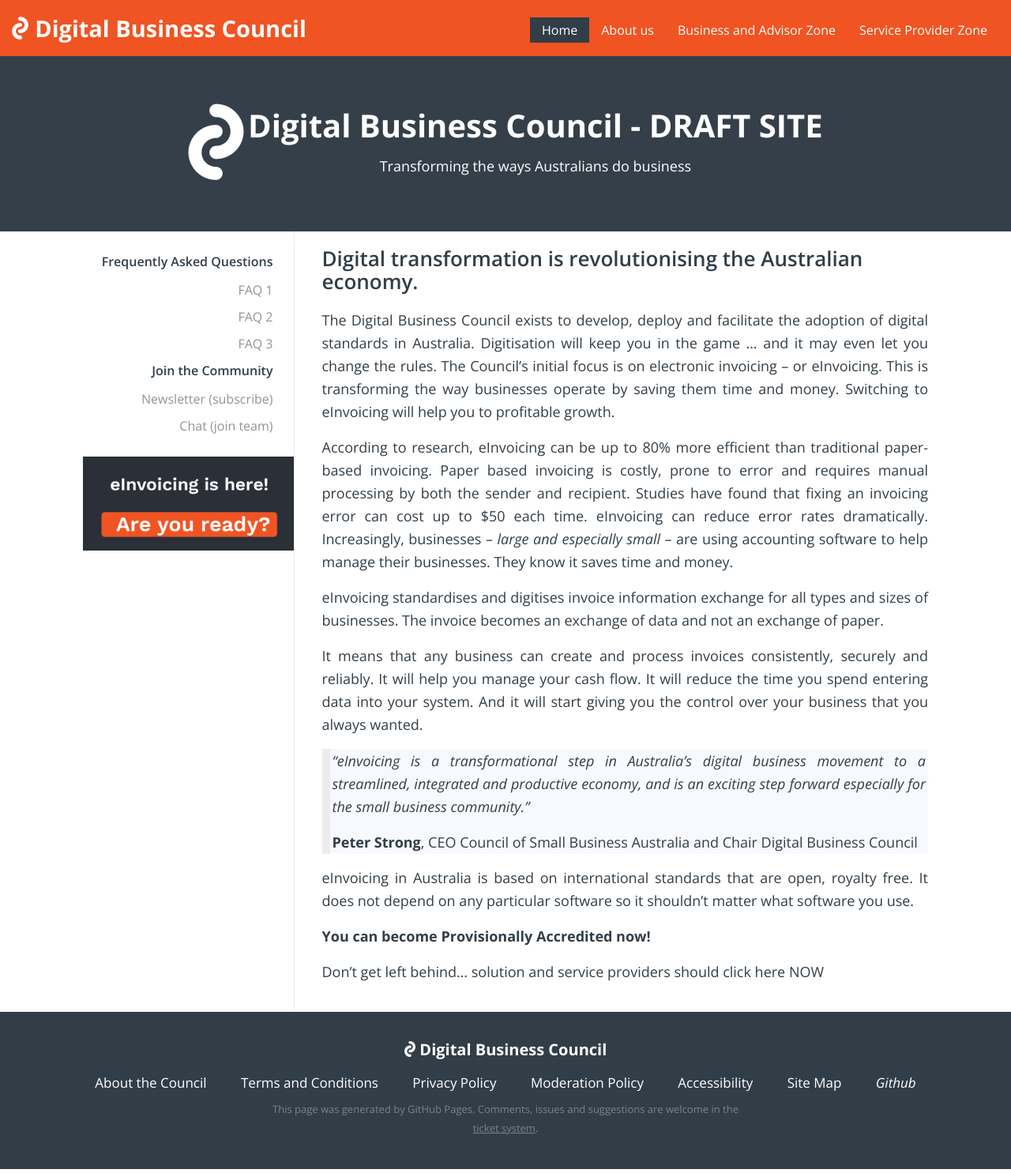
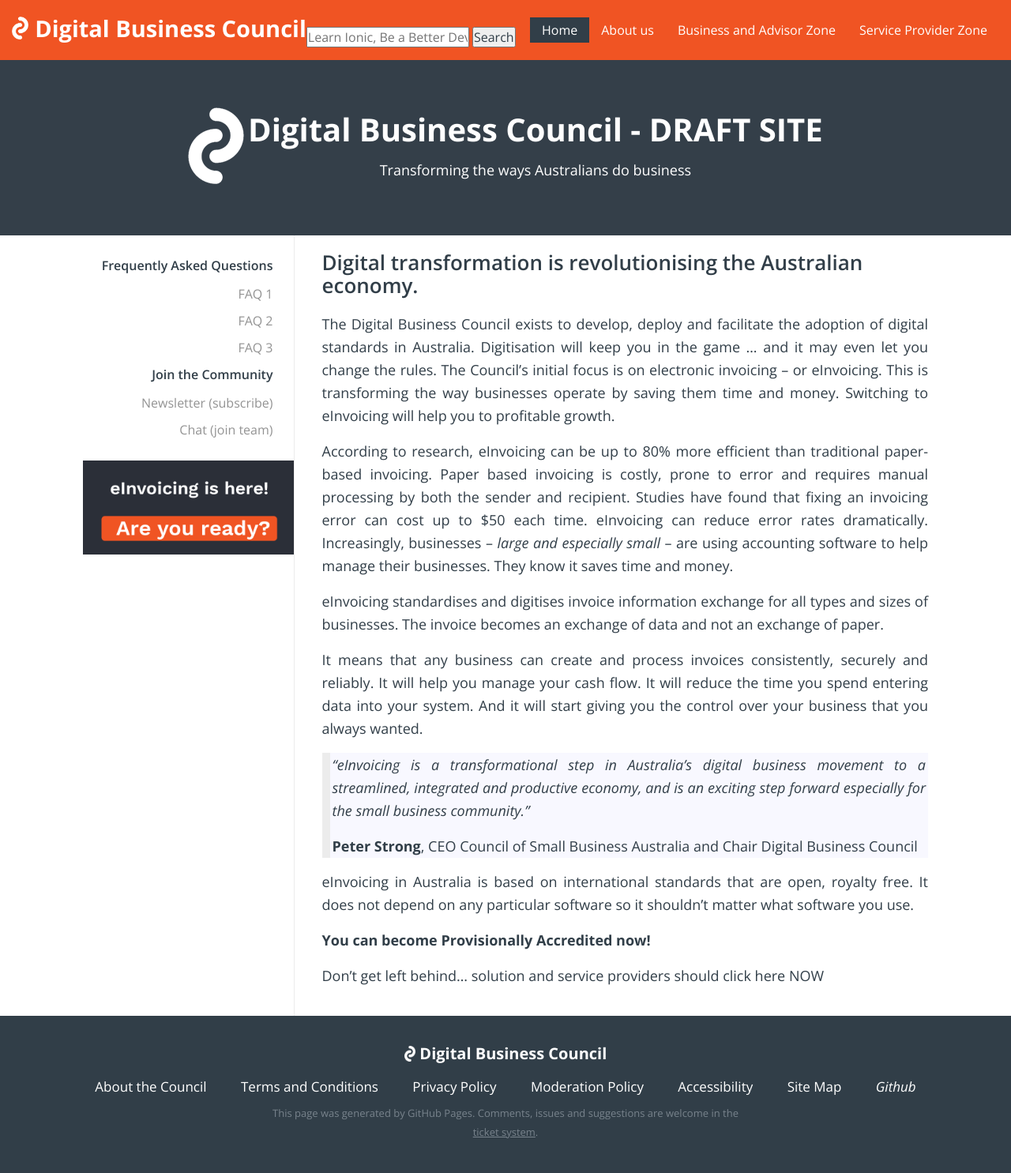
Before and after one commit to Digital-Business-Council/Digital-Business-Council.github.io, a Jekyll site: the page built from index.md, in a window 1280 px wide. Shown: the whole page at 79% size. Built offline with Jekyll 4.4.1, drawn with Linux system fonts in a browser that asks for light colours; our own code applies the rules of GitHub Pages for plain Markdown files.

Commit message:
Update header-menu.html

```diff
--- a/_includes/header-menu.html
+++ b/_includes/header-menu.html
@@ -36,3 +36,13 @@
         </div>
     </li>
 </ul>
+
+<div class="grid" id="searchBar">
+          <div id="search">
+              <form role="search" method="get" action="{{ site.baseurl }}//search/">
+                  <input id="searchString" name="searchString"
+                         placeholder="Learn Ionic, Be a Better Developer, etc." type="text">
+                  <input id="searchButton" name="googleSearchName" type="button" value="Search">
+              </form>
+    </div>
+  </div>
```
